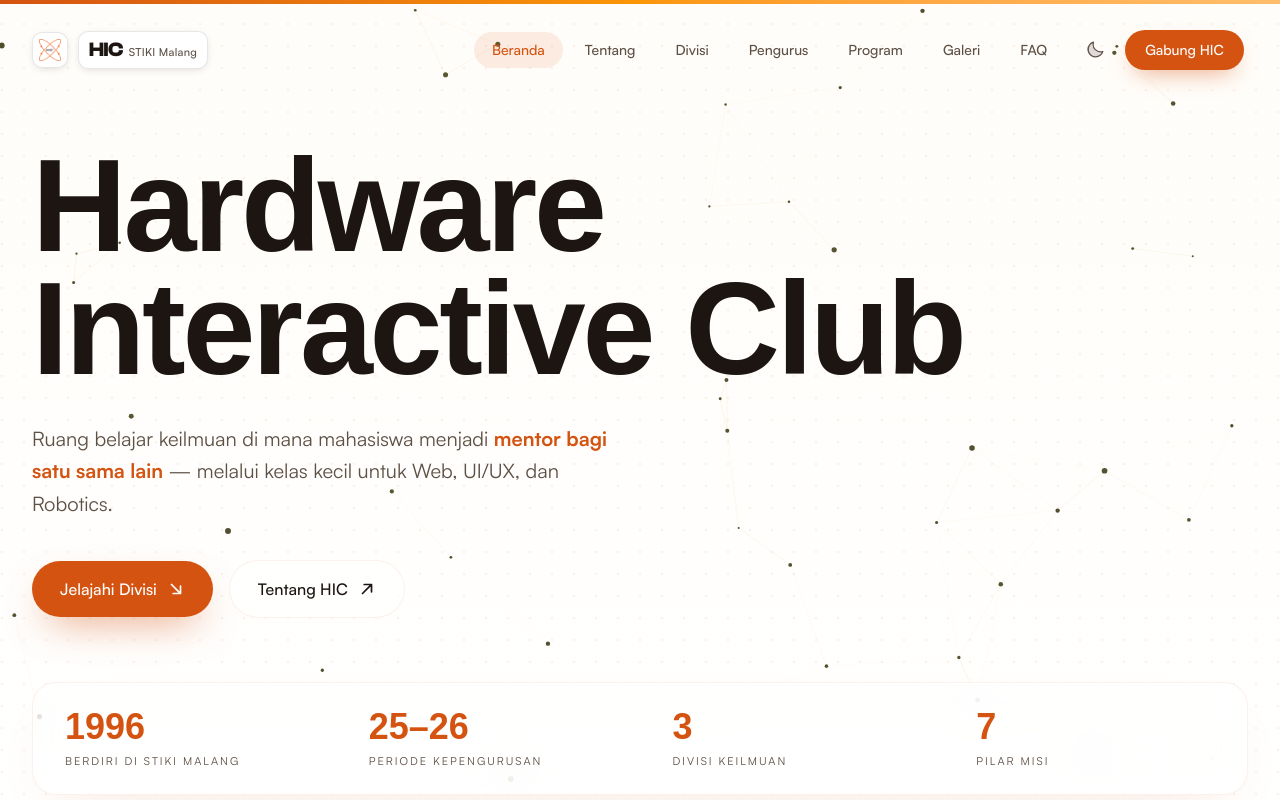
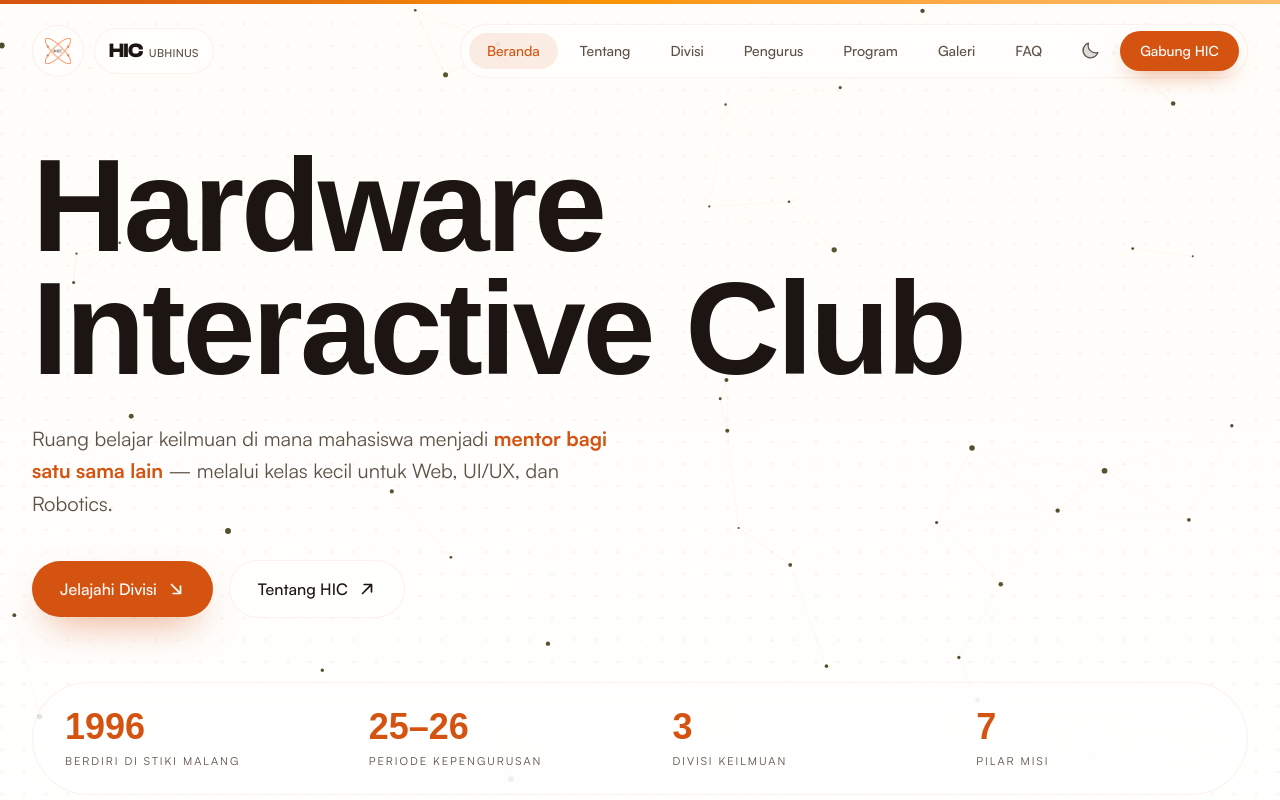
Before and after one commit to Faeest/hic, a Next.js app: page / in a window 1280 px wide. Shown: the top 800 px of the page. Built offline with nearby package versions, Linux system fonts and the light colour scheme; a web font is replaced by a local one.

Commit message:
Rebrand to UBHINUS; round logo/stat tiles, glassy nav pill, bolder koordinator corners

```diff
--- a/components/home/Hero.tsx
+++ b/components/home/Hero.tsx
@@ -93,7 +93,7 @@ export function Hero() {
           initial={{ opacity: 0, y: 30 }}
           animate={{ opacity: 1, y: 0 }}
           transition={{ duration: 0.9, delay: 1.2, ease: EASE }}
-          className="my-16 grid grid-cols-2 gap-px overflow-hidden rounded-3xl glass-panel sm:grid-cols-4"
+          className="my-16 grid grid-cols-2 gap-px overflow-hidden rounded-full glass-panel shadow-none! sm:grid-cols-4"
         >
           {club.statistik.map((s) => (
             <div
--- a/components/home/Pengurus.tsx
+++ b/components/home/Pengurus.tsx
@@ -126,7 +126,7 @@ export function Pengurus({ id }: { id: string }) {
               whileInView={{ opacity: 1, y: 0 }}
               viewport={{ once: false, margin: "-60px" }}
               transition={{ duration: 0.7, ease: [0.16, 1, 0.3, 1], delay: i * 0.08 }}
-              className="group flex items-center gap-5 rounded-3xl border border-ink/10 bg-cream p-5 transition-colors duration-300 hover:border-ember/40 hover:bg-peach"
+              className="group flex items-center gap-5 rounded-4xl border border-ink/10 bg-cream p-5 transition-colors duration-300 hover:border-ember/40 hover:bg-peach"
             >
               <div className="w-20 shrink-0">
                 <Avatar inisial={k.inisial} gradien={k.gradien} size="sm" />
--- a/components/layout/Navbar.tsx
+++ b/components/layout/Navbar.tsx
@@ -135,7 +135,7 @@ export function Navbar() {
               onClick={(e) => scrollToSection(e, "beranda")}
               className="group flex items-center gap-2.5 font-display text-xl font-bold tracking-tight text-ink"
             >
-              <span className="relative grid h-9 w-9 shrink-0 place-items-center overflow-hidden rounded-[10px] border border-ink/10 bg-white p-1.5 shadow-[0_2px_10px_-4px_rgba(28,21,18,0.25)] transition-transform duration-300 group-hover:rotate-[8deg] dark:border-white/15 dark:bg-[#1b1815]">
+              <span className="relative grid h-13 w-13 p-3 shrink-0 place-items-center overflow-hidden rounded-full border border-ink/10 bg-white p-1.5 shadow-[0_2px_10px_-4px_rgba(28,21,18,0.25)] transition-transform duration-300 group-hover:rotate-[8deg] dark:border-white/15 dark:bg-[#1b1815] glass-panel">
                 <span className="relative h-full w-full">
                   <Image
                     src="/variant_logo-hic/Logogram ORANGE BLACK.png"
@@ -153,10 +153,10 @@ export function Navbar() {
                   />
                 </span>
               </span>
-              <span className="flex items-baseline gap-1.5 rounded-[10px] border border-ink/10 bg-white px-2.5 py-1 shadow-[0_2px_10px_-4px_rgba(28,21,18,0.25)] dark:border-white/15 dark:bg-[#1b1815]">
+              <span className="flex items-baseline gap-1.5 rounded-full border border-ink/10 bg-white px-3.5 py-2 shadow-[0_2px_10px_-4px_rgba(28,21,18,0.25)] dark:border-white/15 dark:bg-[#1b1815] glass-panel">
                 HIC
                 <span className="hidden font-sans text-[11px] font-medium tracking-wide text-ink-soft sm:inline">
-                  STIKI Malang
+                  UBHINUS
                 </span>
               </span>
             </Link>
@@ -167,8 +167,8 @@ export function Navbar() {
             animate={{ opacity: 1, y: 0 }}
             transition={{ duration: 0.7, delay: 0.1, ease: [0.16, 1, 0.3, 1] }}
             className={cn(
-              "hidden items-center gap-1 rounded-full p-1 transition-all duration-500 lg:flex",
-              scrolled ? "glass-panel bg-grey/90!" : ""
+              "hidden items-center glass-panel gap-1 rounded-full py-1 px-2 transition-all duration-500 lg:flex",
+              scrolled ? "bg-grey/90!" : ""
             )}
           >
             {links.map((l) => {
```
